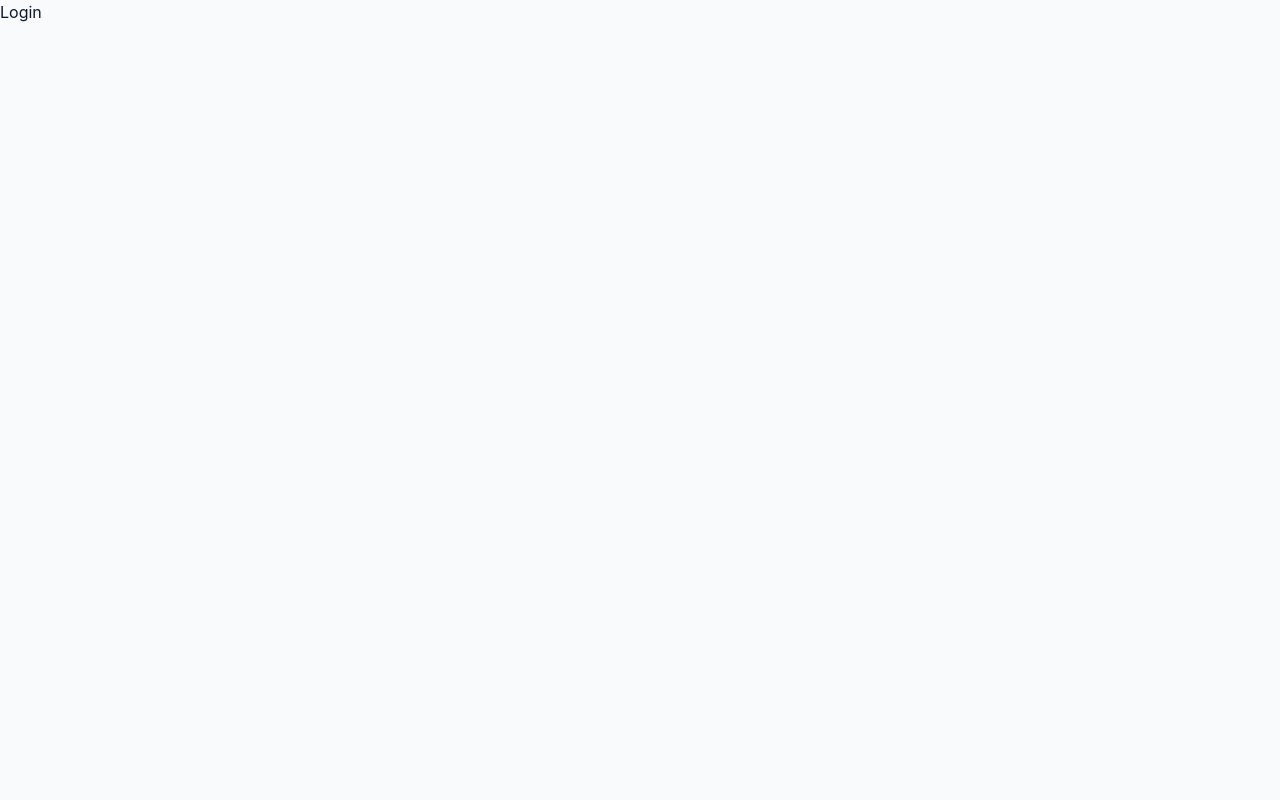
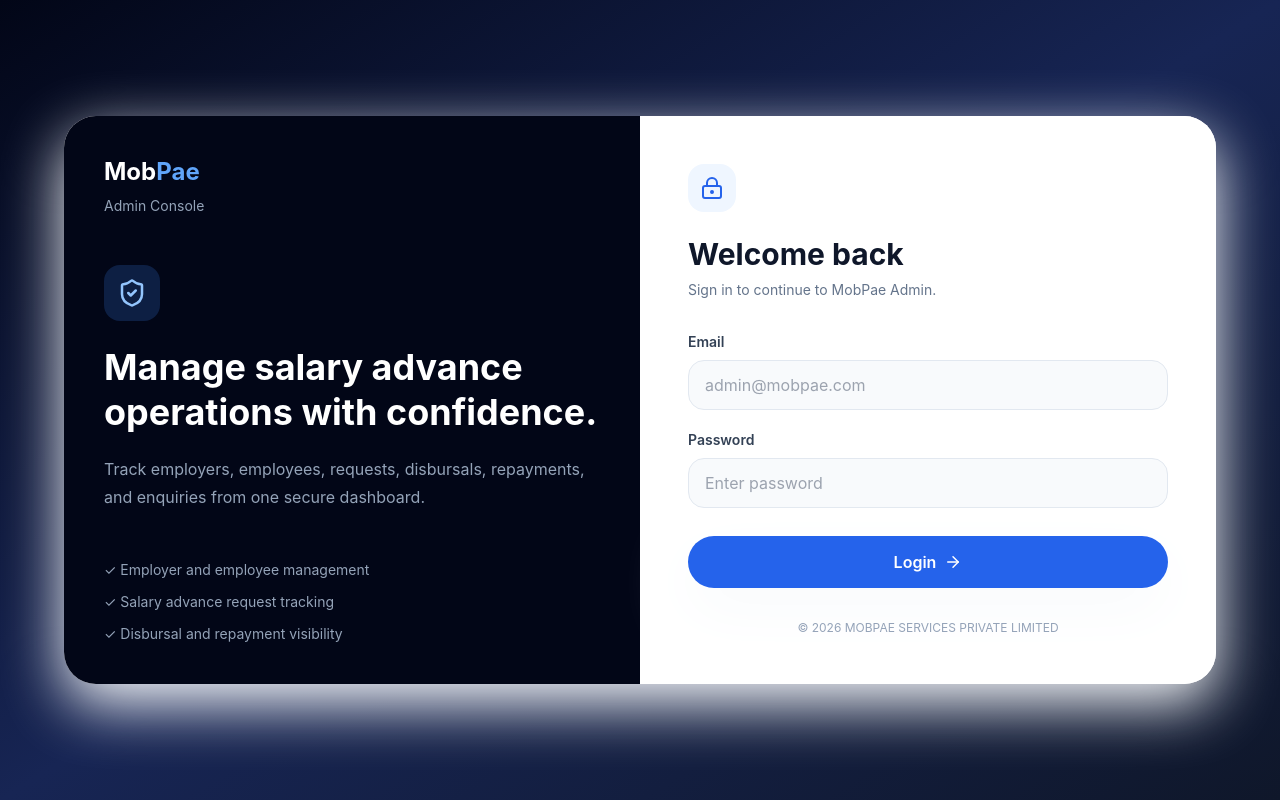
Before and after one commit to MobPae/mobpae-admin, a React (Vite) app: page /login in a window 1280 px wide. Built offline with nearby package versions, Linux system fonts and the light colour scheme.

Commit message:
feat: add admin login UI

```diff
--- a/src/pages/LoginPage.tsx
+++ b/src/pages/LoginPage.tsx
@@ -1,3 +1,94 @@
+import { ArrowRight, LockKeyhole, ShieldCheck } from "lucide-react";
+
 export function LoginPage() {
-  return <div>Login</div>;
+  return (
+    <main className="min-h-screen bg-gradient-to-br from-slate-950 via-blue-950 to-slate-900 px-6 py-10 text-white">
+      <div className="mx-auto flex min-h-[calc(100vh-5rem)] max-w-6xl items-center justify-center">
+        <div className="grid w-full overflow-hidden rounded-[2rem] bg-white shadow-soft md:grid-cols-2">
+          <section className="hidden bg-slate-950 p-10 text-white md:flex md:flex-col md:justify-between">
+            <div>
+              <p className="text-2xl font-bold">
+                Mob<span className="text-blue-400">Pae</span>
+              </p>
+              <p className="mt-2 text-sm text-slate-400">Admin Console</p>
+            </div>
+
+            <div>
+              <div className="mb-6 inline-flex h-14 w-14 items-center justify-center rounded-2xl bg-blue-500/20 text-blue-300">
+                <ShieldCheck size={30} />
+              </div>
+              <h1 className="text-4xl font-bold leading-tight">
+                Manage salary advance operations with confidence.
+              </h1>
+              <p className="mt-5 leading-7 text-slate-400">
+                Track employers, employees, requests, disbursals, repayments,
+                and enquiries from one secure dashboard.
+              </p>
+            </div>
+
+            <div className="grid gap-3 text-sm text-slate-400">
+              <p>✓ Employer and employee management</p>
+              <p>✓ Salary advance request tracking</p>
+              <p>✓ Disbursal and repayment visibility</p>
+            </div>
+          </section>
+
+          <section className="bg-white p-8 text-dark md:p-12">
+            <div className="mb-10 md:hidden">
+              <p className="text-2xl font-bold">
+                Mob<span className="text-primary">Pae</span>
+              </p>
+              <p className="mt-1 text-sm text-slate-500">Admin Console</p>
+            </div>
+
+            <div>
+              <div className="mb-6 inline-flex h-12 w-12 items-center justify-center rounded-2xl bg-blue-50 text-primary">
+                <LockKeyhole size={24} />
+              </div>
+
+              <h2 className="text-3xl font-bold">Welcome back</h2>
+              <p className="mt-2 text-sm text-slate-500">
+                Sign in to continue to MobPae Admin.
+              </p>
+            </div>
+
+            <form className="mt-8 grid gap-5">
+              <div>
+                <label className="mb-2 block text-sm font-semibold text-slate-700">
+                  Email
+                </label>
+                <input
+                  type="email"
+                  placeholder="admin@mobpae.com"
+                  className="w-full rounded-2xl border border-slate-200 bg-slate-50 px-4 py-3 outline-none transition focus:border-primary focus:bg-white focus:ring-4 focus:ring-blue-50"
+                />
+              </div>
+
+              <div>
+                <label className="mb-2 block text-sm font-semibold text-slate-700">
+                  Password
+                </label>
+                <input
+                  type="password"
+                  placeholder="Enter password"
+                  className="w-full rounded-2xl border border-slate-200 bg-slate-50 px-4 py-3 outline-none transition focus:border-primary focus:bg-white focus:ring-4 focus:ring-blue-50"
+                />
+              </div>
+
+              <button
+                type="button"
+                className="mt-2 inline-flex items-center justify-center gap-2 rounded-full bg-primary px-6 py-3.5 font-semibold text-white shadow-soft transition hover:-translate-y-0.5 hover:bg-blue-700"
+              >
+                Login <ArrowRight size={18} />
+              </button>
+            </form>
+
+            <p className="mt-8 text-center text-xs text-slate-400">
+              © {new Date().getFullYear()} MOBPAE SERVICES PRIVATE LIMITED
+            </p>
+          </section>
+        </div>
+      </div>
+    </main>
+  );
 }
```
